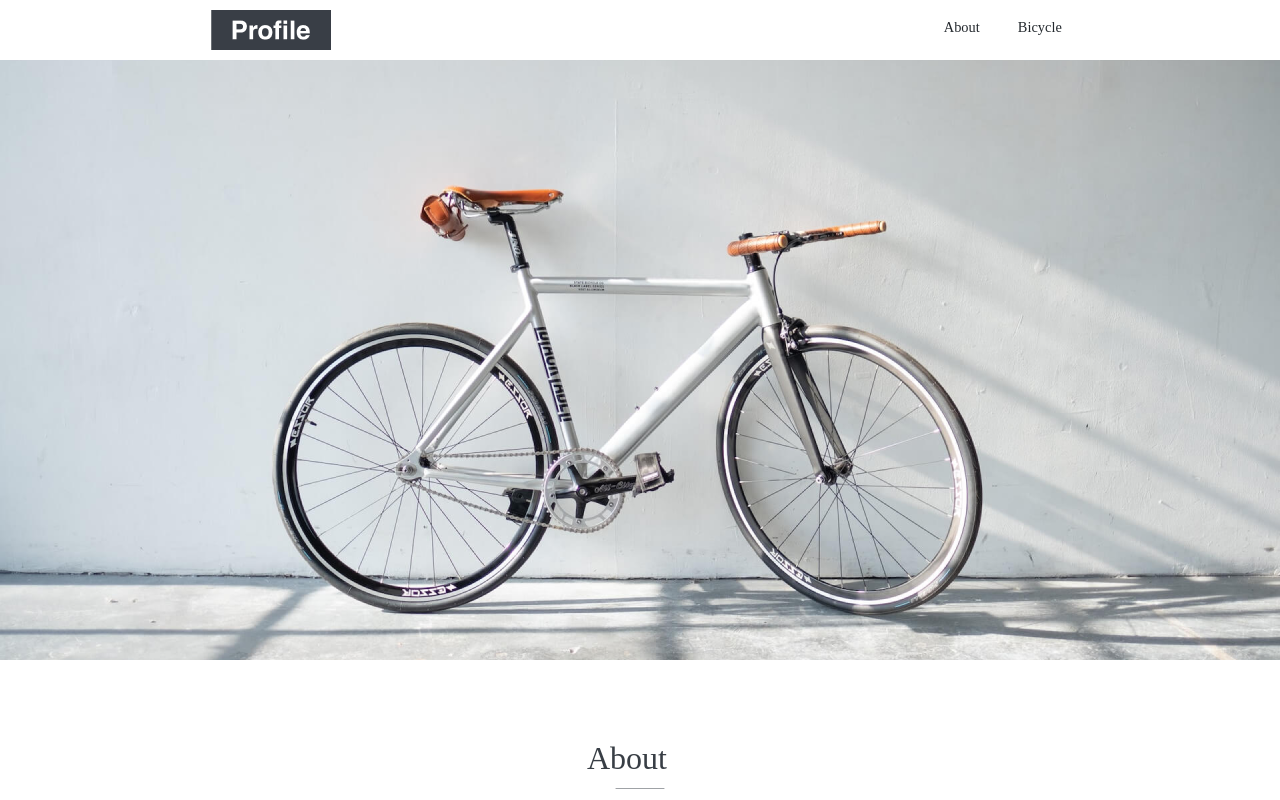
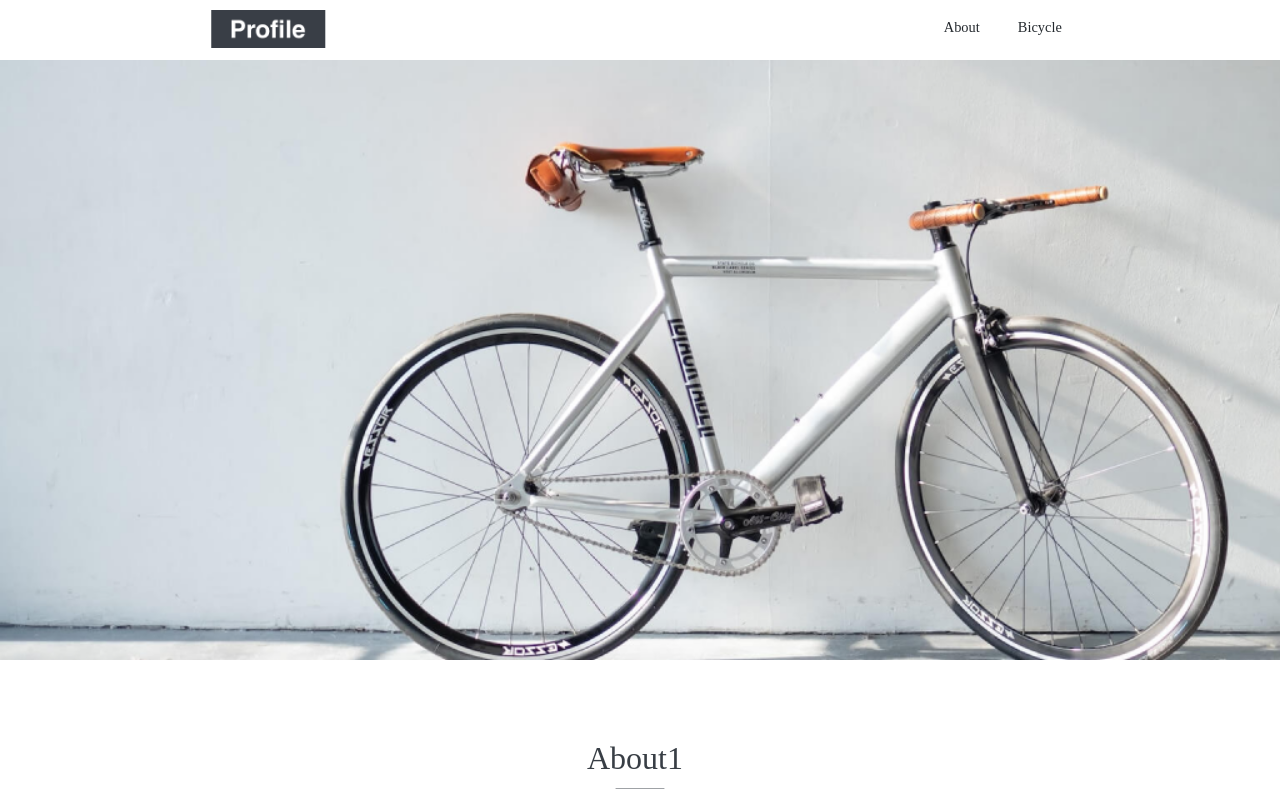
Before and after one commit to tappypuppy/profile-site-1col, a Next.js app: page / in a window 1280 px wide. Shown: the top 800 px of the page. Built offline with nearby package versions, Linux system fonts and the light colour scheme; a web font is replaced by a local one.

Commit message:
refactoring header

```diff
--- a/src/app/globals.css
+++ b/src/app/globals.css
@@ -8,9 +8,9 @@ body {
   	--font-hiragino-kaku-gothic-pron: 'Hiragino Kaku Gothic ProN';
 
   	/* font sizes */
-  	--font-size-mini-4: 14.4px;
-  	--font-size-base: 16px;
-  	--font-size-13xl: 32px;
+  	--font-size-mini-4: 0.9rem;
+  	--font-size-base: 1rem;
+  	--font-size-13xl: 2rem;
 
   	/* Colors */
   	--color-darkslategray: #383e45;
--- a/src/app/index.module.css
+++ b/src/app/index.module.css
@@ -9,7 +9,6 @@
     max-width: 100%;
     overflow: hidden;
     max-height: 100%;
-    object-fit: cover;
 }
 .about {
     position: absolute;
@@ -36,7 +35,7 @@
     bottom: 48.97%;
     left: calc(50% - 53px);
     max-height: 100%;
-    width: 106px;
+    width: 6.625rem;
 }
 .kakeruMiyaichi {
     position: absolute;
@@ -65,7 +64,7 @@
     bottom: 28.4%;
     left: calc(50% - 61px);
     max-height: 100%;
-    width: 122px;
+    width: 7.625rem;
 }
 .div1 {
     position: absolute;
@@ -104,54 +103,53 @@
     position: absolute;
     top: 98.58%;
     left: calc(50% - 28px);
-    font-size: 8px;
+    font-size: 0.5rem;
 }
-.maskGroupIcon {
+.main_visual {
     position: absolute;
-    top: 60px;
-    left: 0px;
-    width: 1280px;
-    /* width:100%; */
-    height: 600px;
+    top: 3.75rem;
+    left: 0rem;
+    width: 100rem;
+    height: 37.5rem;
     object-fit: cover;
 }
-.maskGroupIcon1 {
+.about_icon{
     position: absolute;
-    top: 858px;
-    left: 375px;
-    width: 100px;
-    height: 100px;
+    top: 53.625rem;
+    left: 23.438rem;
+    width: 6.25rem;
+    height: 6.25rem;
     object-fit: cover;
 }
 .bicycle1Icon {
     position: absolute;
-    top: 1166px;
-    left: 211.2px;
-    width: 274.4px;
-    height: 182px;
+    top: 72.875rem;
+    left: 13.2rem;
+    width: 17.15rem;
+    height: 11.375rem;
     object-fit: cover;
 }
 .bicycle2Icon {
     position: absolute;
-    top: 1166px;
-    left: 502.8px;
-    width: 274.4px;
-    height: 182px;
+    top: 72.875rem;
+    left: 31.425rem;
+    width: 17.15rem;
+    height: 11.375rem;
     object-fit: cover;
 }
 .bicycle3Icon {
     position: absolute;
-    top: 1166px;
-    left: 794.4px;
-    width: 274.4px;
-    height: 182px;
+    top: 72.875rem;
+    left: 49.65rem;
+    width: 17.15rem;
+    height: 11.375rem;
     object-fit: cover;
 }
 .profilePc {
     width: 100%;
     position: relative;
-    background-color: #FFF;
-    height: 1546px;
+    background-color: #fff;
+    height: 96.625rem;
     overflow: hidden;
     text-align: left;
     font-size: var(--font-size-mini-4);
--- a/src/app/page.tsx
+++ b/src/app/page.tsx
@@ -3,22 +3,13 @@ import styles from "./index.module.css";
 // import Head from "next/head";
 import Image from "next/image";
 import Head_tag from "@/components/Head";
+import Header from "@/components/Header/Header";
 
 const ProfilePC: NextPage = () => {
   return (
     <div className={styles.profilePc}>
-      {/* <img className={styles.logoIcon} alt="" src="logo.png" /> */}
-      <Image
-        className={styles.logoIcon}
-        src="/logo.png"
-        alt="logo"
-        width={120}
-        height={40}
-      />
-      <div className={styles.about}>About</div>
-      <div className={styles.bicycle}>Bicycle</div>
-      <div className={styles.about1}>About</div>
-      {/* <img className={styles.icon} alt="" src="線 1.svg" /> */}
+      <Header/>
+      <div className={styles.about1}>About1</div>
       <Image
         className={styles.icon}
         src="/線 1.svg"
@@ -54,20 +45,15 @@ const ProfilePC: NextPage = () => {
       <div className={styles.div5}>タイトルタイトル</div>
       <div className={styles.div6}>テキストテキストテキスト</div>
       <div className={styles.profile}>© 2020 Profile</div>
-      {/* <img className={styles.maskGroupIcon} alt="" src="Mask group2.png" />
-      <img className={styles.maskGroupIcon1} alt="" src="Mask group1.png" />
-      <img className={styles.bicycle1Icon} alt="" src="bicycle1.png" />
-      <img className={styles.bicycle2Icon} alt="" src="bicycle2.png" />
-      <img className={styles.bicycle3Icon} alt="" src="bicycle3.png" /> */}
       <Image
-        className={styles.maskGroupIcon}
+        className={styles.main_visual}
         src="/main_visual.png"
         alt="main_visual"
         width={1280}
         height={600}
       />
       <Image
-        className={styles.maskGroupIcon1}
+        className={styles.about_icon}
         src="/about.png"
         alt="about"
         width={100}
--- /dev/null
+++ b/src/components/Header/Header.tsx
@@ -0,0 +1,20 @@
+import Image from "next/image";
+import styles from "./index.module.css";
+
+function Header() {
+  return (
+    <div className={styles.header_box}>
+      <Image
+        className={styles.logoIcon}
+        src="/logo.png"
+        alt="logo"
+        width={120}
+        height={40}
+      />
+      <div className={styles.about}>About</div>
+      <div className={styles.bicycle}>Bicycle</div>
+    </div>
+  );
+}
+
+export default Header;
--- /dev/null
+++ b/src/components/Header/index.module.css
@@ -0,0 +1,25 @@
+.logoIcon {
+    position: absolute;
+    height: auto;
+    width: 9%;
+    top: 0.65%;
+    right: 74.13%;
+    bottom: 96.77%;
+    left: 16.5%;
+    max-width: 100%;
+    overflow: hidden;
+    max-height: 100%;
+
+}
+.about {
+    position: absolute;
+    top: 1.23%;
+    left: 73.73%;
+    color: var(--color-gray);
+}
+.bicycle {
+    position: absolute;
+    top: 1.23%;
+    left: 79.52%;
+    color: var(--color-gray);
+}
```
